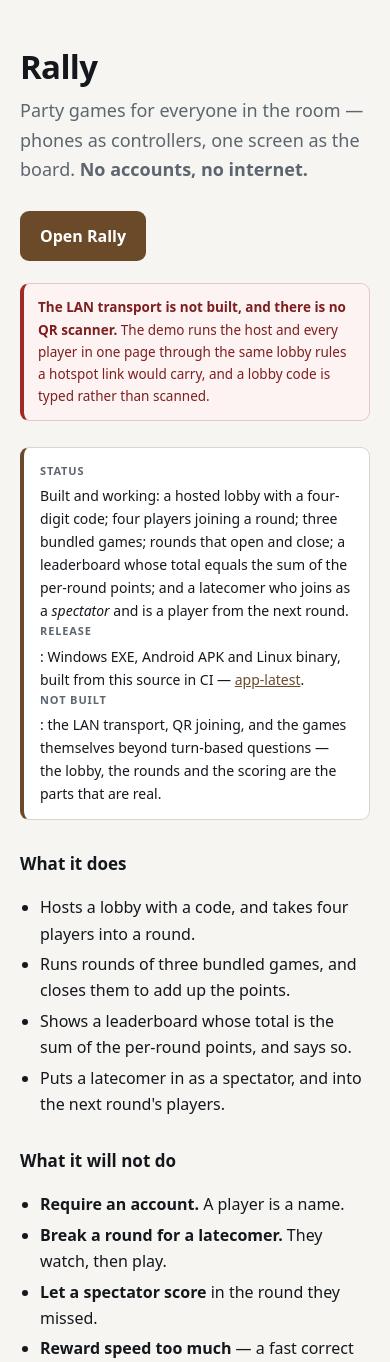
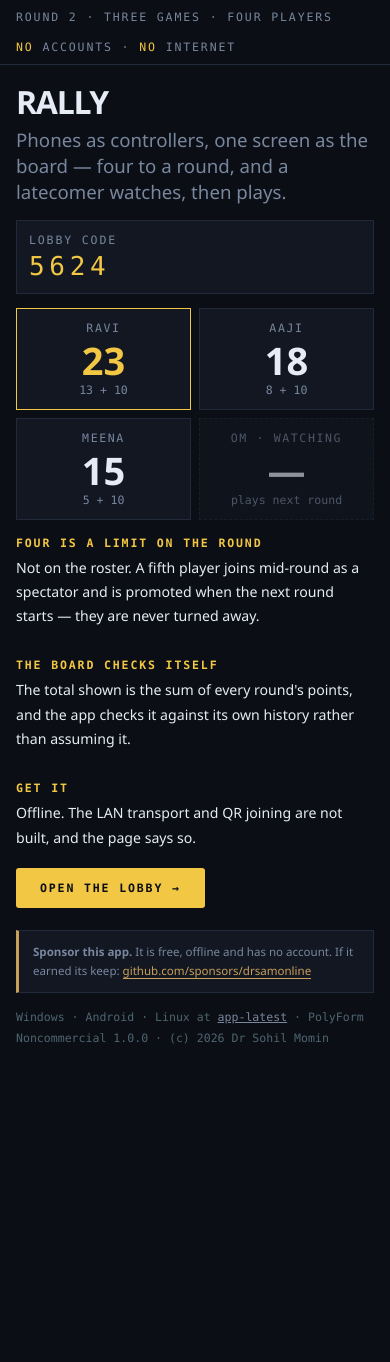
Before and after one commit to drsamonline/app-rally, a website: page docs/index.html in a window 390 px wide. Shown: the top 1362 px of the page. After the commit the page ends 1107 px from the top, so only its background shows below. Drawn offline with Linux system fonts and the light colour scheme.

Commit message:
design: Rally becomes a scoreboard, at any width
Huge tabular scores in a four-across board, the leader in yellow with its arithmetic printed underneath (13 + 10),
and the spectator's card dashed and dimmed to show they are watching this round rather than out. The lobby code
sits beside the title at desktop width. On a phone the board is two across and the scores still read at a glance.

Prose steps 1 to 2 to 3 columns. Every size is a clamp.

```diff
--- a/docs/index.html
+++ b/docs/index.html
@@ -1,83 +1,90 @@
 <!DOCTYPE html>
 <html lang="en-IN">
-<head><meta charset="utf-8"><meta name="viewport" content="width=device-width, initial-scale=1">
+<head>
+<meta charset="utf-8"><meta name="viewport" content="width=device-width, initial-scale=1">
 <title>Rally — party games for everyone in the room</title>
 <meta name="description" content="A hosted lobby, phones as controllers, one screen as the board. No accounts, no internet.">
-<meta name="theme-color" content="#101418">
+<meta name="theme-color" content="#0b0e14">
 <style>
-  :root{--bg:#f6f5f2;--panel:#fff;--ink:#14181d;--muted:#5d666f;--line:#d9d6cf;--accent:#6b4a2a}
+  :root{--bg:#0b0e14;--panel:#121722;--line:#212a3a;--fg:#e6ecf5;--dim:#78879e;--yellow:#f2c744;--red:#e0553f;--blue:#4f8ff7;
+        --mono:ui-monospace,"SFMono-Regular",Menlo,Consolas,monospace;--sans:"Segoe UI",system-ui,sans-serif;
+        --s0:clamp(11px,.4vw + 10px,12.5px);--s1:clamp(13.5px,.55vw + 12px,16px);--s2:clamp(18px,1.2vw + 14px,26px);
+        --display:clamp(32px,6vw,76px);--gut:clamp(16px,3.4vw,58px)}
   *{box-sizing:border-box}
-  body{margin:0;background:var(--bg);color:var(--ink);font:16px/1.65 system-ui,-apple-system,"Segoe UI",Roboto,"Noto Sans",sans-serif}
-  main{max-width:760px;margin:0 auto;padding:48px 20px 64px}
-  h1{font-size:33px;line-height:1.15;letter-spacing:-.02em;margin:0 0 10px}
-  .lede{font-size:18px;color:var(--muted);margin:0 0 26px}
-  .cta{display:inline-block;background:var(--accent);color:#fff;text-decoration:none;font-weight:600;padding:12px 20px;border-radius:9px}
-  .status{margin:26px 0;padding:14px 16px;border:1px solid var(--line);border-left:4px solid var(--accent);border-radius:9px;background:var(--panel);font-size:14px}
-  .status b{display:block;font-size:11px;text-transform:uppercase;letter-spacing:.08em;color:var(--muted);margin-bottom:4px}
-  h2{font-size:17px;margin:30px 0 8px}
-  ul{padding-left:20px}li{margin:4px 0}
-  code{font-family:ui-monospace,Menlo,Consolas,monospace;font-size:13px;background:#eeede9;padding:1px 5px;border-radius:4px}
-  table{border-collapse:collapse;width:100%;font-size:14px;margin-top:8px}
-  th,td{text-align:left;border-bottom:1px solid var(--line);padding:7px 8px;vertical-align:top}
-  th{color:var(--muted);font-weight:600;font-size:11px;text-transform:uppercase;letter-spacing:.06em}
-  .gap{margin:22px 0 0;padding:12px 14px;border:1px solid #e3c9c9;border-left:4px solid #a02a2a;border-radius:9px;background:#fdf3f3;color:#7d1f1f;font-size:13.5px}
-  footer{margin-top:44px;padding-top:18px;border-top:1px solid var(--line);color:var(--muted);font-size:12px}
-  a{color:var(--accent)}
+  body{margin:0;background:var(--bg);color:var(--fg);font-family:var(--sans)}
+  .arena{max-width:1660px;margin:0 auto;padding:0 0 58px}
+  .bar{display:flex;justify-content:space-between;gap:1rem;flex-wrap:wrap;padding:10px var(--gut);border-bottom:1px solid var(--line);
+       font-family:var(--mono);font-size:var(--s0);letter-spacing:.16em;text-transform:uppercase;color:var(--dim)}
+  .bar b{color:var(--yellow);font-weight:400}
+  .head{display:grid;gap:clamp(14px,2.2vw,36px);padding:clamp(22px,3.2vw,50px) var(--gut) clamp(14px,2vw,26px);grid-template-columns:1fr}
+  @media (min-width:960px){.head{grid-template-columns:minmax(0,1.15fr) minmax(0,.85fr);align-items:end}}
+  h1{font-size:var(--display);line-height:.94;margin:0;letter-spacing:-.04em;font-weight:900;text-transform:uppercase}
+  .head p{margin:10px 0 0;font-size:var(--s2);line-height:1.4;color:var(--dim);max-width:42ch}
+  .lobby{border:1px solid var(--line);background:var(--panel);padding:clamp(12px,1.6vw,20px);font-family:var(--mono)}
+  .lobby .k{font-size:var(--s0);letter-spacing:.16em;text-transform:uppercase;color:var(--dim)}
+  .lobby .code{font-size:clamp(26px,4vw,44px);color:var(--yellow);letter-spacing:.18em;margin-top:4px}
+  /* the scoreboard: big numbers, four players, then the rest */
+  .score{display:grid;gap:clamp(8px,1.1vw,16px);padding:0 var(--gut) clamp(16px,2vw,26px);grid-template-columns:repeat(2,1fr)}
+  @media (min-width:820px){.score{grid-template-columns:repeat(4,1fr)}}
+  .p{border:1px solid var(--line);background:var(--panel);padding:clamp(12px,1.6vw,22px);text-align:center;position:relative}
+  .p.lead{border-color:var(--yellow)}
+  .p .n{font-family:var(--mono);font-size:var(--s0);letter-spacing:.14em;text-transform:uppercase;color:var(--dim)}
+  .p .s{font-size:clamp(38px,7vw,86px);line-height:1;font-weight:900;color:var(--fg);font-variant-numeric:tabular-nums;margin-top:6px}
+  .p.lead .s{color:var(--yellow)}
+  .p .r{font-family:var(--mono);font-size:var(--s0);color:var(--dim);margin-top:4px}
+  .p.watch{opacity:.6;border-style:dashed}
+  .cols{display:grid;gap:clamp(18px,2.6vw,46px);padding:0 var(--gut);grid-template-columns:1fr}
+  @media (min-width:860px){.cols{grid-template-columns:repeat(2,1fr)}}
+  @media (min-width:1380px){.cols{grid-template-columns:repeat(3,1fr)}}
+  h2{font-family:var(--mono);font-size:var(--s0);letter-spacing:.16em;text-transform:uppercase;color:var(--yellow);margin:0 0 6px}
+  p{font-size:var(--s1);line-height:1.72;margin:0 0 12px}
+  .go{display:inline-block;background:var(--yellow);color:#0b0e14;text-decoration:none;padding:13px 24px;border-radius:3px;
+      font-family:var(--mono);font-size:var(--s0);letter-spacing:.16em;text-transform:uppercase;font-weight:700;margin-top:6px}
+  .go:hover{background:#fff}
+  .sponsor{margin:clamp(22px,3vw,38px) var(--gut) 0;border:1px solid var(--line);border-left:3px solid #c9a05a;background:var(--panel);
+           padding:12px 14px;font-size:var(--s0);color:var(--dim);line-height:1.6}
+  .sponsor a{color:#c9a05a;text-decoration:none;border-bottom:1px solid currentColor}
+  .foot{margin:14px var(--gut) 0;font-family:var(--mono);font-size:var(--s0);color:#4e6570;line-height:1.8}
+  .foot a{color:var(--dim)}
+</style></head>
+<body><div class="arena">
+  <div class="bar"><span>round 2 · three games · four players</span><span><b>no</b> accounts · <b>no</b> internet</span></div>
 
-  .sponsor{margin:24px 0 0;padding:12px 14px;border:1px solid rgba(128,128,128,.35);border-left:3px solid #c9a05a;
-           background:rgba(128,128,128,.07);border-radius:8px;font-size:12.5px;line-height:1.6}
-  .sponsor a{color:#c9a05a;text-decoration:none;border-bottom:1px solid currentColor}
-</style></head>
-<body><main>
-  <h1>Rally</h1>
-  <p class="lede">Party games for everyone in the room — phones as controllers, one screen as the board. <strong>No accounts, no internet.</strong></p>
-  <a class="cta" href="play/index.html">Open Rally</a>
-
-  <p class="gap"><strong>The LAN transport is not built, and there is no QR scanner.</strong> The demo runs the host and every player in one page through the same lobby rules a hotspot link would carry, and a lobby code is typed rather than scanned.</p>
-
-  <div class="status">
-    <b>Status</b>
-    Built and working: a hosted lobby with a four-digit code; four players joining a round; three bundled games; rounds that open and close; a leaderboard whose total equals the sum of the per-round points; and a latecomer who joins as a <em>spectator</em> and is a player from the next round.
-    <br><b>Release</b>: Windows EXE, Android APK and Linux binary, built from this source in CI — <a href="https://github.com/drsamonline/app-rally/releases/tag/app-latest">app-latest</a>.
-    <br><b>Not built</b>: the LAN transport, QR joining, and the games themselves beyond turn-based questions — the lobby, the rounds and the scoring are the parts that are real.
+  <div class="head">
+    <div>
+      <h1>Rally</h1>
+      <p>Phones as controllers, one screen as the board — four to a round, and a latecomer watches, then plays.</p>
+    </div>
+    <div class="lobby"><div class="k">lobby code</div><div class="code">5624</div></div>
   </div>
 
-  <h2>What it does</h2>
-  <ul>
-    <li>Hosts a lobby with a code, and takes four players into a round.</li>
-    <li>Runs rounds of three bundled games, and closes them to add up the points.</li>
-    <li>Shows a leaderboard whose total is the sum of the per-round points, and says so.</li>
-    <li>Puts a latecomer in as a spectator, and into the next round's players.</li>
-  </ul>
+  <div class="score">
+    <div class="p lead"><div class="n">Ravi</div><div class="s">23</div><div class="r">13 + 10</div></div>
+    <div class="p"><div class="n">Aaji</div><div class="s">18</div><div class="r">8 + 10</div></div>
+    <div class="p"><div class="n">Meena</div><div class="s">15</div><div class="r">5 + 10</div></div>
+    <div class="p watch"><div class="n">Om · watching</div><div class="s">—</div><div class="r">plays next round</div></div>
+  </div>
 
-  <h2>What it will not do</h2>
-  <ul>
-    <li><strong>Require an account.</strong> A player is a name.</li>
-    <li><strong>Break a round for a latecomer.</strong> They watch, then play.</li>
-    <li><strong>Let a spectator score</strong> in the round they missed.</li>
-    <li><strong>Reward speed too much</strong> — a fast correct answer is 13, a slow one 10, so the slow half of the room still plays.</li>
-    <li><strong>Use the internet.</strong> No <code>fetch</code>, no endpoint; CSP <code>connect-src 'none'</code>.</li>
-  </ul>
+  <div class="cols">
+    <div>
+      <h2>Four is a limit on the round</h2>
+      <p>Not on the roster. A fifth player joins mid-round as a spectator and is promoted when the next round starts — they are never turned away.</p>
+    </div>
+    <div>
+      <h2>The board checks itself</h2>
+      <p>The total shown is the sum of every round's points, and the app checks it against its own history rather than assuming it.</p>
+    </div>
+    <div>
+      <h2>Get it</h2>
+      <p>Offline. The LAN transport and QR joining are not built, and the page says so.</p>
+      <a class="go" href="play/index.html">open the lobby →</a>
+    </div>
+  </div>
 
-  <h2>When things go wrong</h2>
-  <table>
-    <tr><th>Case</th><th>What happens</th></tr>
-    <tr><td>Bad input</td><td>No host name, no player name, a duplicate name, an answer with no round open, closing a round that is not open — each refused with the field named.</td></tr>
-    <tr><td>No network</td><td>Nothing changes; there is no network code.</td></tr>
-    <tr><td>Storage full or unavailable</td><td><strong>NOT SAVED</strong>, and the lobby on screen is unchanged.</td></tr>
-    <tr><td>Corrupt saved state</td><td>Reported and offered for export; never replaced with an empty lobby.</td></tr>
-  </table>
-
-  <h2>How to run it</h2>
-  <ul>
-    <li><strong>Here</strong>: <a href="play/index.html">play/index.html</a>, or install it from your browser's menu.</li>
-    <li><strong>Offline file</strong>: open <code>docs/play/index.html</code> straight from disk.</li>
-    <li><strong>Tests</strong>: <code>node tests/self-tests.js</code>.</li>
-  </ul>
-
-    <div class="sponsor">
+  <div class="sponsor">
     <strong>Sponsor this app.</strong> It is free, offline and has no account. If it earned its keep:
     <a href="https://github.com/sponsors/drsamonline">github.com/sponsors/drsamonline</a>
   </div>
-<footer>PolyForm Noncommercial 1.0.0 · (c) 2026 Dr Sohil Momin · <a href="https://github.com/drsamonline/app-rally">source</a></footer>
-</main></body></html>
+  <p class="foot">Windows · Android · Linux at <a href="https://github.com/drsamonline/app-rally/releases/tag/app-latest">app-latest</a> ·
+  PolyForm Noncommercial 1.0.0 · (c) 2026 Dr Sohil Momin</p>
+</div></body></html>
```
Also changed, not shown: docs/play/icon-192.png, docs/play/icon-512.png.
